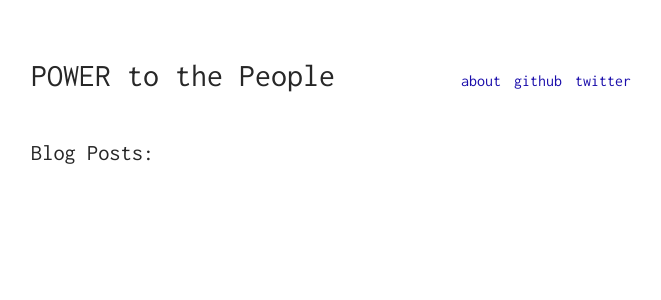
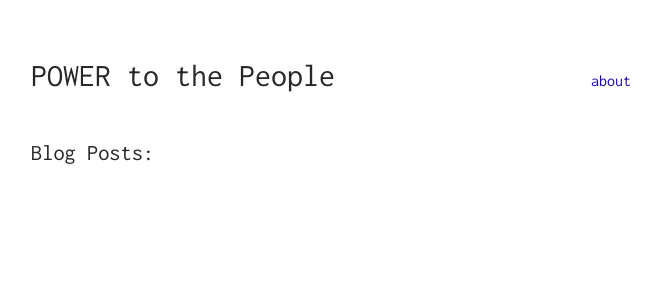
Before and after one commit to MingcongBai/MingcongBai.github.io, a Jekyll site: the page built from index.html, in a window 1280 px wide. Shown: the top 300 px of the page, without its empty margins (309-970 px from the left). Built offline with Jekyll 4.4.1, drawn with Linux system fonts in a browser that asks for light colours.

Commit message:
nav: left with about

```diff
--- a/_data/navigation.yml
+++ b/_data/navigation.yml
@@ -1,8 +1,2 @@
 - title: about
   url: /me
-
-- title: github
-  url: https://github.com/getmicah
-
-- title: twitter
-  url: https://twitter.com/getmicah
```
